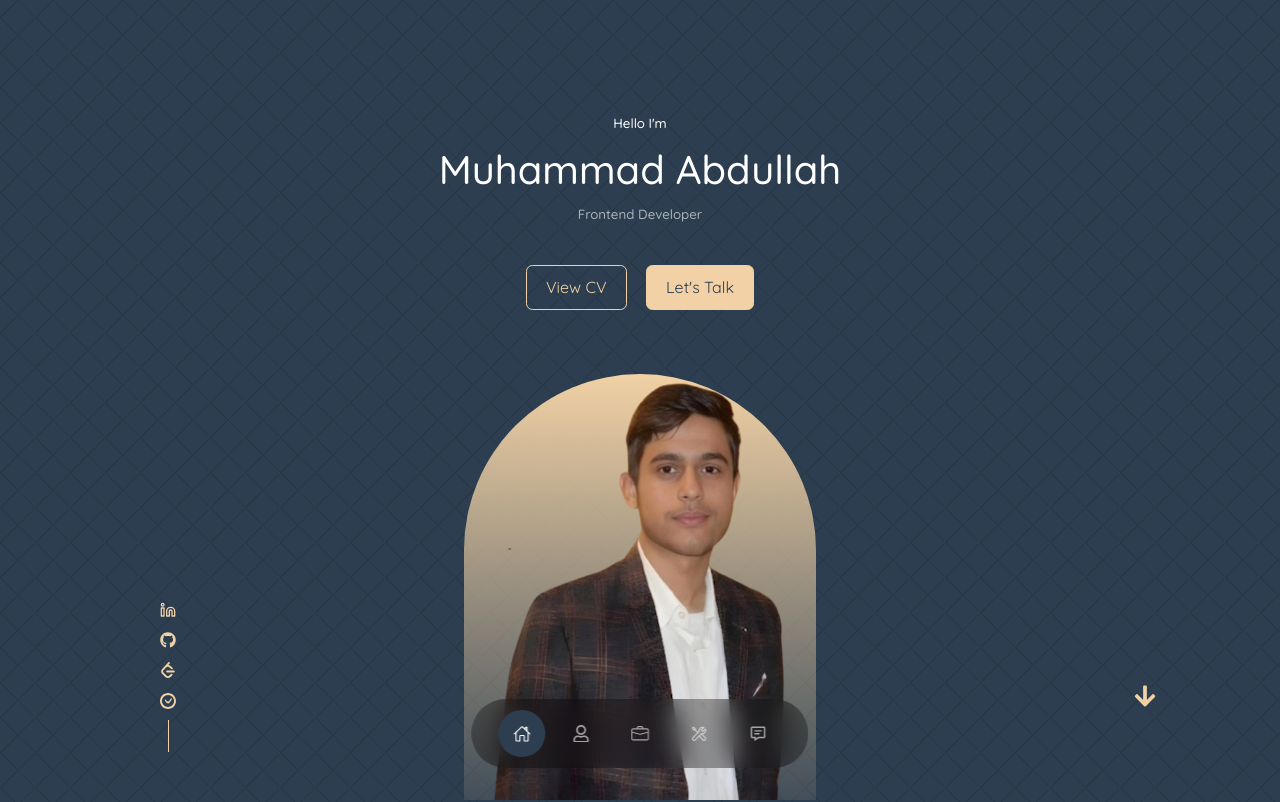
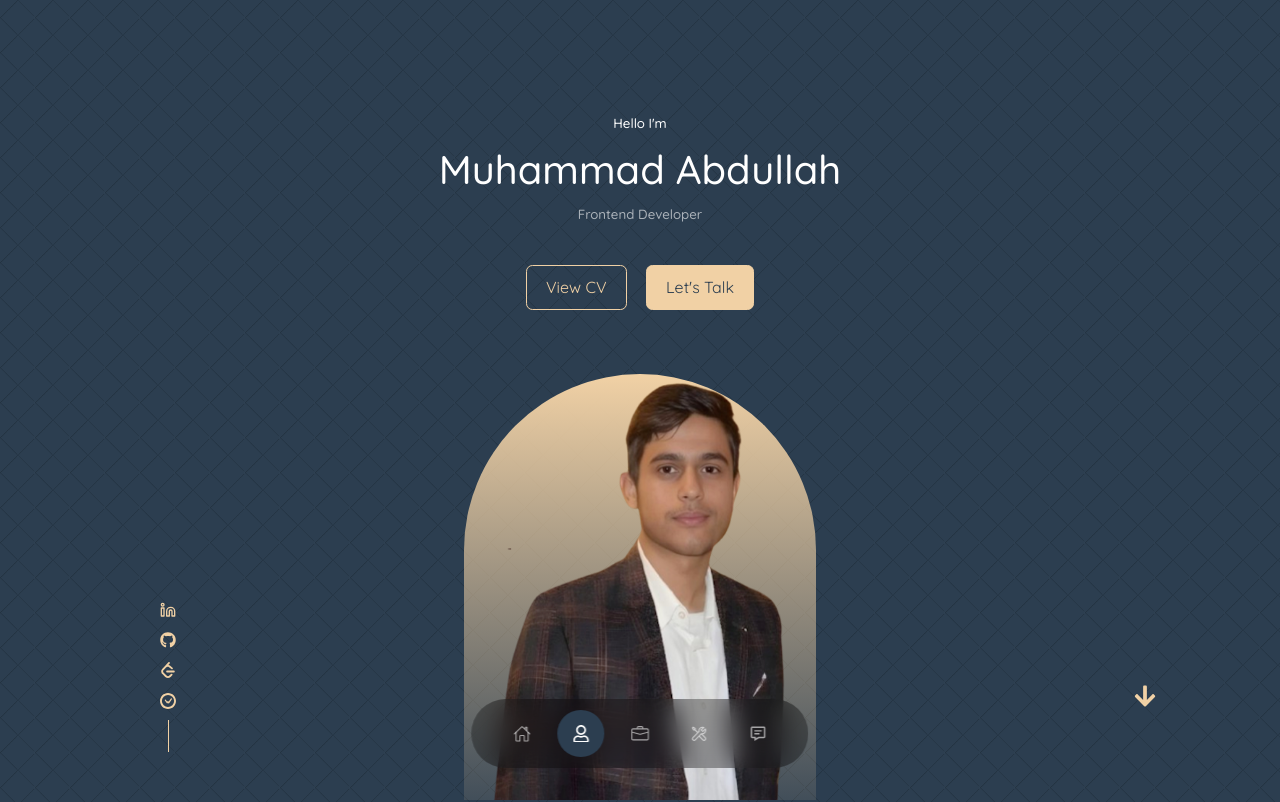
Before and after one commit to Abdullah-Logic/react-portfolio, a React (Create React App) app: page / in a window 1280 px wide. Shown: the top 802 px of the page. Built offline with nearby package versions, Linux system fonts and the light colour scheme.

Commit message:
:sparkles: ENHANCE: 23 foating navbar (#27)

```diff
--- a/src/components/nav/Nav.jsx
+++ b/src/components/nav/Nav.jsx
@@ -1,24 +1,78 @@
 import { navLink } from "../../const";
 import styles from "./nav.module.css";
-import { useState } from "react";
+import { useState, useEffect } from "react";
+
+const Tooltip = ({ text, children }) => (
+  <div className={styles.tooltipContainer}>
+    {children}
+    <span className={styles.tooltip}>{text}</span>
+  </div>
+);
 
 const Nav = () => {
   const [activeNav, setActiveNav] = useState(
     `#${navLink[0]?.section.toLowerCase()}`
   );
+  const [isScrolling, setIsScrolling] = useState(false);
+
+  const handleNavClick = (hrefValue) => {
+    setActiveNav(hrefValue);
+    setIsScrolling(true);
+
+    setTimeout(() => {
+      const section = document.querySelector(hrefValue);
+      if (section) {
+        section.scrollIntoView({ behavior: "smooth", block: "start" });
+      }
+    }, 100);
+  };
+
+  useEffect(() => {
+    if (isScrolling) return;
+
+    const observer = new IntersectionObserver(
+      (entries) => {
+        entries.forEach((entry) => {
+          if (entry.isIntersecting) setActiveNav(`#${entry.target.id}`);
+        });
+      },
+      { threshold: 0.5 }
+    );
+
+    navLink.forEach(({ section }) => {
+      const element = document.getElementById(section.toLowerCase());
+      if (element) observer.observe(element);
+    });
+
+    return () => observer.disconnect();
+  }, [isScrolling]);
+
+  useEffect(() => {
+    if (!isScrolling) return;
+
+    setTimeout(() => setIsScrolling(false), 500);
+  }, [isScrolling]);
+
+  // ---------- End Of Scroll ----------
+
   return (
     <nav>
-      {navLink.map(({ id, icon, section }) => {
-        const hrefValue = section.toLowerCase();
+      {navLink.map(({ id, icon, section, tooltip }) => {
+        const hrefValue = `#${section.toLowerCase()}`;
+        const tooltipValue = tooltip.charAt(0).toUpperCase() + tooltip.slice(1);
         return (
-          <a
-            key={id}
-            href={`#${hrefValue}`}
-            onClick={() => setActiveNav(`#${hrefValue}`)}
-            className={activeNav === `#${hrefValue}` ? styles.active : ""}
-          >
-            {icon}
-          </a>
+          <Tooltip key={id} text={tooltipValue}>
+            <a
+              href={hrefValue}
+              onClick={(e) => {
+                e.preventDefault();
+                handleNavClick(hrefValue);
+              }}
+              className={activeNav === hrefValue ? styles.active : ""}
+            >
+              {icon}
+            </a>
+          </Tooltip>
         );
       })}
     </nav>
--- a/src/components/nav/nav.module.css
+++ b/src/components/nav/nav.module.css
@@ -31,3 +31,32 @@
     background: var(--color-bg);
     color: var(--color-white);
 }
+
+/* --------Tooltip Styles--------- */
+
+.tooltipContainer {
+    position: relative;
+    display: inline-block;
+}
+
+.tooltip {
+    position: absolute;
+    bottom: 130%;
+    left: 50%;
+    transform: translateX(-50%);
+    background-color: var(--color-bg);
+    color: var(--color-white);
+    padding: 1px 8px 1px 8px;
+    font-size: 0.85rem;
+    border: 1px solid var(--color-primary);
+    border-radius: 5px;
+    white-space: nowrap;
+    opacity: 0;
+    visibility: hidden;
+    transition: opacity 0.2s ease-in-out, visibility 0.2s;
+}
+
+.tooltipContainer:hover .tooltip {
+    opacity: 1;
+    visibility: visible;
+}
--- a/src/const.js
+++ b/src/const.js
@@ -210,26 +210,31 @@
         id: 1,
         icon: <IoHomeOutline />,
         section: "header",
+        tooltip: "Home",
     },
     {
         id: 2,
         icon: <FaRegUser />,
         section: "about",
+        tooltip: "about",
     },
     {
         id: 3,
         icon: <BsBriefcase />,
         section: "experience",
+        tooltip: "experience",
     },
     {
         id: 4,
         icon: <LiaToolsSolid />,
         section: "services",
+        tooltip: "services",
     },
     {
         id: 5,
         icon: <BiMessageDetail />,
         section: "contact",
+        tooltip: "contact",
     },
 ]
 
```
